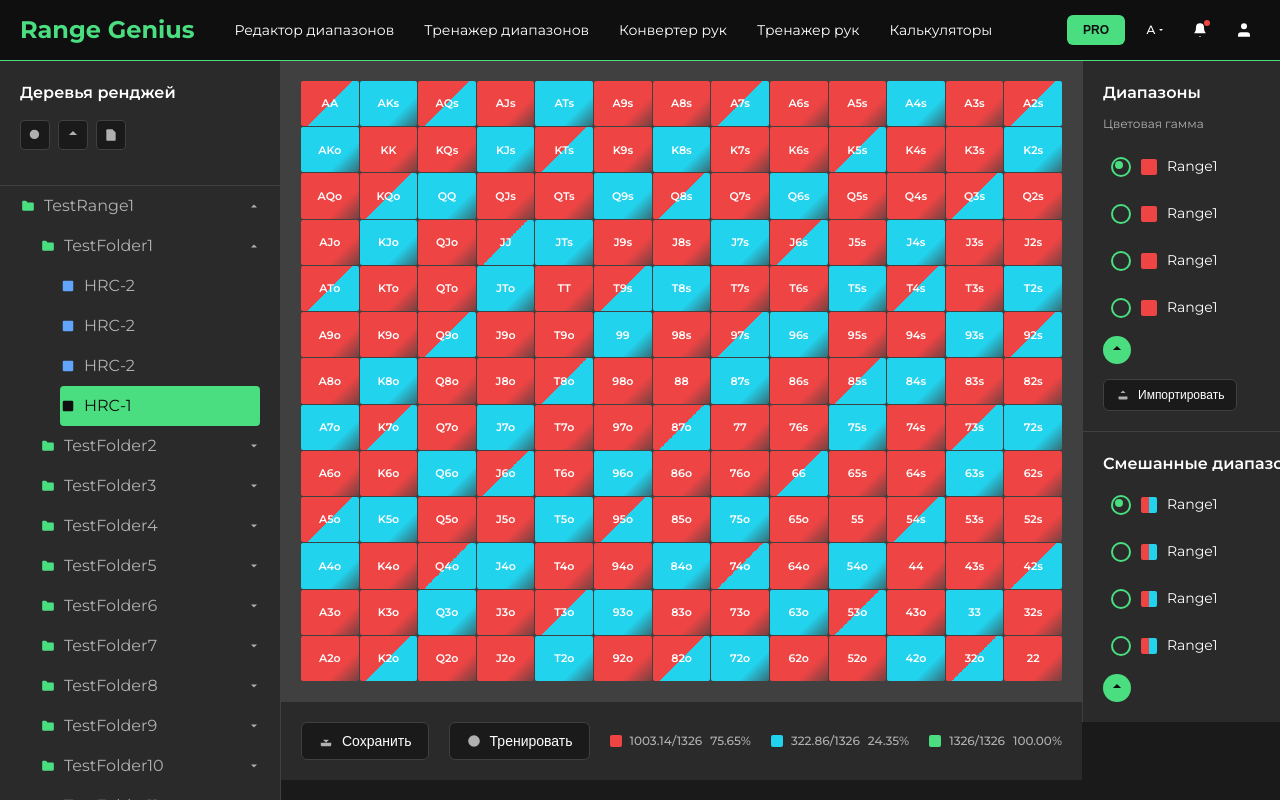
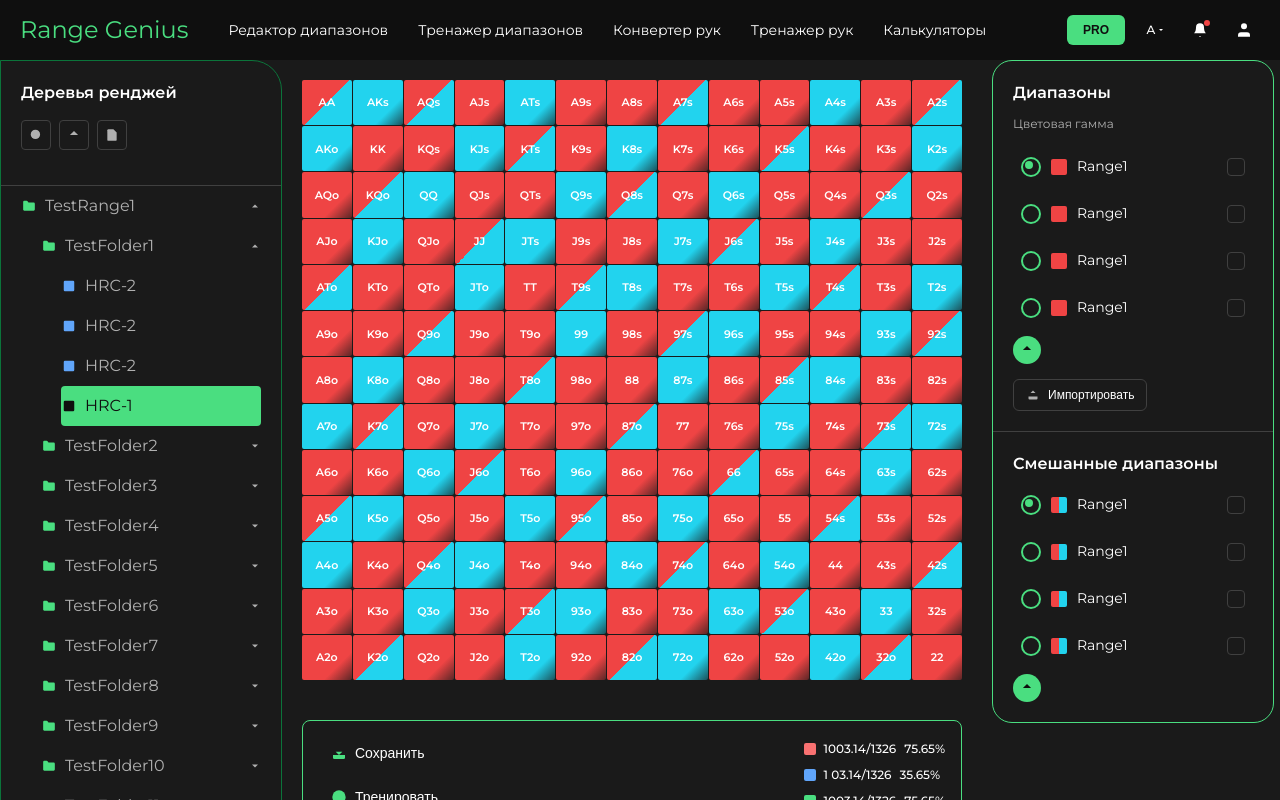
Before and after one commit to tRy-HaRd-tgn/RangeGenius, an Angular app: page / in a window 1280 px wide. Built offline with nearby package versions, Linux system fonts and the light colour scheme.

Commit message:
fix: fix some styles

```diff
--- a/src/app/components/bottom-controls/bottom-controls.component.html
+++ b/src/app/components/bottom-controls/bottom-controls.component.html
@@ -1,8 +1,9 @@
 <!DOCTYPE html>
-<div class="bottom-controls">
-  <button class="control-button">
-    <div class="button-icon save-icon">
-      <svg width="14" height="14" viewBox="0 0 24 24" fill="currentColor">
+<div class="bottom-controls-panel">
+  <div class="actions-section">
+    <button class="action-button">
+      <div class="action-icon save-icon">
+        <svg width="16" height="16" viewBox="0 0 24 24" fill="currentColor">
           <path d="M21 15v4a2 2 0 0 1-2 2H5a2 2 0 0 1-2-2v-4"/>
           <polyline points="7,10 12,15 17,10"/>
           <line x1="12" y1="15" x2="12" y2="3"/>
@@ -10,30 +11,32 @@
       </div>
       Сохранить
     </button>
-  <button class="control-button">
-    <div class="button-icon train-icon">
-      <svg width="14" height="14" viewBox="0 0 24 24" fill="currentColor">
+    <button class="action-button">
+      <div class="action-icon train-icon">
+        <svg width="16" height="16" viewBox="0 0 24 24" fill="currentColor">
           <circle cx="12" cy="12" r="10"/>
-        <polyline points="12,6 12,12 16,14"/>
+          <line x1="12" y1="8" x2="12" y2="12"/>
+          <line x1="12" y1="12" x2="16" y2="12"/>
         </svg>
       </div>
       Тренировать
     </button>
-  <div class="stats">
-    <div class="stat-item">
-      <div class="stat-color red"></div>
-      <span class="stat-text">1003.14/1326</span>
-      <span class="stat-text">75.65%</span>
   </div>
-    <div class="stat-item">
-      <div class="stat-color blue"></div>
-      <span class="stat-text">322.86/1326</span>
-      <span class="stat-text">24.35%</span>
+  <div class="data-section">
+    <div class="data-item">
+      <div class="data-color red"></div>
+      <span class="data-text">1003.14/1326</span>
+      <span class="data-text">75.65%</span>
     </div>
-    <div class="stat-item">
-      <div class="stat-color green"></div>
-      <span class="stat-text">1326/1326</span>
-      <span class="stat-text">100.00%</span>
+    <div class="data-item">
+      <div class="data-color blue"></div>
+      <span class="data-text">1 03.14/1326</span>
+      <span class="data-text">35.65%</span>
+    </div>
+    <div class="data-item">
+      <div class="data-color green"></div>
+      <span class="data-text">1003.14/1326</span>
+      <span class="data-text">75.65%</span>
     </div>
   </div>
 </div>
--- a/src/app/components/bottom-controls/bottom-controls.component.scss
+++ b/src/app/components/bottom-controls/bottom-controls.component.scss
@@ -9,83 +9,88 @@
   --accent-red: #ef4444;
   --accent-blue: #60a5fa;
   --accent-cyan: #22d3ee;
+  --light-green-border: #4ade80;
   font-family: 'Montserrat', sans-serif;
 }
 
-.bottom-controls {
-  padding: 20px;
-  border-top: 1px solid var(--border-color);
+.bottom-controls-panel {
+  background-color: var(--dark-bg);
+  border: 1px solid var(--light-green-border);
+  border-radius: 8px;
+  padding: 16px;
   display: flex;
+  justify-content: space-between;
   align-items: center;
   gap: 20px;
-  background-color: var(--panel-bg);
+  margin: 20px;
 }
 
-.control-button {
+.actions-section {
+  display: flex;
+  gap: 12px;
+  flex-direction: column;
+}
+
+.action-button {
   display: flex;
   align-items: center;
   gap: 8px;
-  padding: 10px 16px;
-  background-color: var(--dark-bg);
-  border: 1px solid var(--border-color);
+  padding: 8px 12px;
+  background: transparent;
+  border: none;
   color: var(--text-primary);
-  border-radius: 6px;
   cursor: pointer;
   transition: all 0.2s;
   font-size: 14px;
   font-weight: 500;
+  border-radius: 4px;
 
   &:hover {
-    background-color: var(--border-color);
-    border-color: var(--accent-green);
-
-    .button-icon {
-      color: var(--accent-green);
-    }
+    background-color: rgba(74, 222, 128, 0.1);
   }
 }
 
-.button-icon {
+.action-icon {
   width: 16px;
   height: 16px;
   display: flex;
   align-items: center;
   justify-content: center;
-  color: var(--text-secondary);
+  color: var(--accent-green);
 }
 
-.stats {
+.data-section {
   display: flex;
-  gap: 20px;
-  margin-left: auto;
+  flex-direction: column;
+  gap: 8px;
 }
 
-.stat-item {
+.data-item {
   display: flex;
   align-items: center;
   gap: 8px;
 }
 
-.stat-color {
+.data-color {
   width: 12px;
   height: 12px;
   border-radius: 2px;
 
   &.red {
-    background-color: var(--accent-red);
+    background-color: #f87171;
   }
 
   &.blue {
-    background-color: var(--accent-cyan);
+    background-color: #60a5fa;
   }
 
   &.green {
-    background-color: var(--accent-green);
+    background-color: #4ade80;
   }
 }
 
-.stat-text {
+.data-text {
   font-size: 12px;
-  color: var(--text-secondary);
+  color: var(--text-primary);
   font-weight: 500;
 }
--- a/src/app/components/center-content/center-content.component.scss
+++ b/src/app/components/center-content/center-content.component.scss
@@ -13,8 +13,9 @@
 }
 
 .center-content {
+  width: calc(100vw - 580px);
   flex: 1;
   display: flex;
   flex-direction: column;
-  background-color: var(--dark-bg);
+
 }
--- a/src/app/components/left-sidebar/left-sidebar.component.scss
+++ b/src/app/components/left-sidebar/left-sidebar.component.scss
@@ -14,10 +14,15 @@
 
 .left-sidebar {
   width: 280px;
-  background-color: var(--panel-bg);
+
   border-right: 1px solid var(--border-color);
   display: flex;
   flex-direction: column;
+  height: 100vh;
+  border: 0.5px solid #0b743a !important;
+
+  border-radius: 0px 30px 0px 0px;
+  border-right: none;
 }
 
 .sidebar-header {
--- a/src/app/components/poker-grid/poker-grid.component.scss
+++ b/src/app/components/poker-grid/poker-grid.component.scss
@@ -19,7 +19,7 @@
   grid-template-rows: repeat(13, 1fr);
   gap: 1px;
   padding: 20px;
-  background-color: var(--border-color);
+
   min-height: 600px;
 }
 
--- a/src/app/components/right-panels/right-panels.component.scss
+++ b/src/app/components/right-panels/right-panels.component.scss
@@ -9,15 +9,19 @@
   --accent-red: #ef4444;
   --accent-blue: #60a5fa;
   --accent-cyan: #22d3ee;
+  --light-green-border: #4ade80;
   font-family: 'Montserrat', sans-serif;
 }
 
 .right-panels {
+  margin-left: 10px;
   width: 280px;
   display: flex;
   flex-direction: column;
-  background-color: var(--panel-bg);
-  border-left: 1px solid var(--border-color);
+  background: rgba(27, 27, 27, 0.2);
+  border: 1px solid var(--light-green-border);
+  border-radius: 20px;
+
 }
 
 .panel {
--- a/src/app/components/top-navigation/top-navigation.component.scss
+++ b/src/app/components/top-navigation/top-navigation.component.scss
@@ -19,7 +19,7 @@
   padding: 0 20px;
   height: 60px;
   background-color: var(--darker-bg);
-  border-bottom: 1px solid var(--accent-green);
+
   position: relative;
 }
 
@@ -31,8 +31,9 @@
 
 .logo {
   font-size: 24px;
-  font-weight: bold;
+
   color: var(--accent-green);
+  font-family: 'Montserrat', sans-serif;
 }
 
 .nav-menu {
```
Lines whose indentation alone changed are shown as unchanged.
